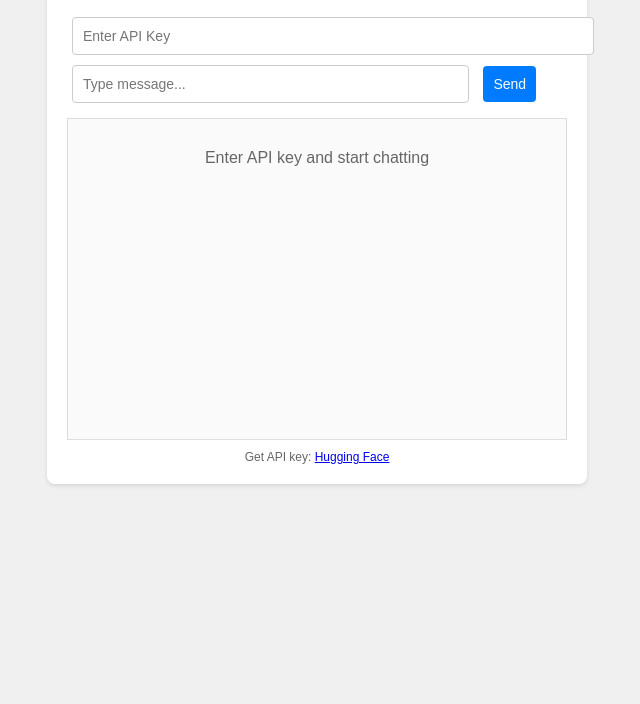
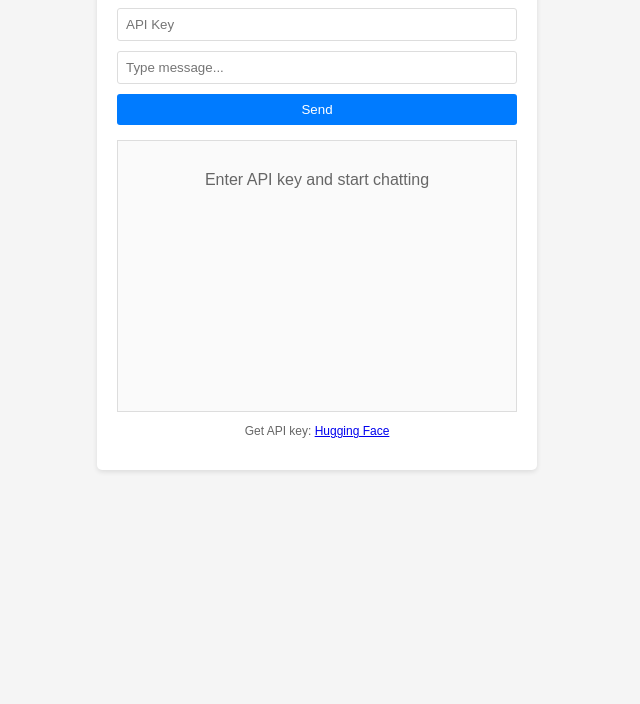
Before and after one commit to muleyananya889-ux/hugging-face, a website: page index.html in a window 1280 px wide. Shown: the part 96-800 px from the top of the page, without its empty margins (323-963 px from the left). Drawn offline with Linux system fonts and the light colour scheme.

Commit message:
Create minimal HTML chat - ultra-simple guaranteed to work

```diff
--- a/index.html
+++ b/index.html
@@ -1,84 +1,26 @@
 <!DOCTYPE html>
 <html>
-
 <head>
-    <title>HF Chat - Simple</title>
+    <title>HF Chat</title>
     <meta charset="UTF-8">
-    <meta name="viewport" content="width=device-width, initial-scale=1.0">
     <style>
-        body {
-            font-family: Arial, sans-serif;
-            background: #f0f0f0;
-            margin: 0;
-            padding: 20px;
-        }
-
-        .container {
-            max-width: 500px;
-            margin: 0 auto;
-            background: white;
-            padding: 20px;
-            border-radius: 8px;
-            box-shadow: 0 2px 4px rgba(0, 0, 0, 0.1);
-        }
-
-        input,
-        button {
-            padding: 10px;
-            margin: 5px;
-            border: 1px solid #ccc;
-            border-radius: 4px;
-            font-size: 14px;
-        }
-
-        button {
-            background: #007bff;
-            color: white;
-            border: none;
-            cursor: pointer;
-        }
-
-        button:hover {
-            background: #0056b3;
-        }
-
-        #chat {
-            height: 300px;
-            border: 1px solid #ddd;
-            padding: 10px;
-            overflow-y: auto;
-            margin: 10px 0;
-            background: #fafafa;
-        }
-
-        .msg {
-            margin: 5px 0;
-            padding: 8px;
-            border-radius: 4px;
-        }
-
-        .user {
-            background: #e3f2fd;
-            text-align: right;
-        }
-
-        .bot {
-            background: #f8f9fa;
-        }
-
-        .loading {
-            color: #666;
-            font-style: italic;
-        }
+        body { font-family: Arial; background: #f5f5f5; margin: 20px; }
+        .container { max-width: 400px; margin: 0 auto; background: white; padding: 20px; border-radius: 5px; box-shadow: 0 2px 5px rgba(0,0,0,0.1); }
+        input, button { padding: 8px; margin: 5px 0; border: 1px solid #ddd; border-radius: 3px; width: 100%; box-sizing: border-box; }
+        button { background: #007bff; color: white; border: none; cursor: pointer; }
+        button:hover { background: #0056b3; }
+        #chat { height: 250px; border: 1px solid #ddd; padding: 10px; overflow-y: auto; margin: 10px 0; background: #fafafa; }
+        .msg { margin: 5px 0; padding: 8px; border-radius: 3px; }
+        .user { background: #e3f2fd; text-align: right; }
+        .bot { background: #f8f9fa; }
     </style>
 </head>
-
 <body>
     <div class="container">
-        <h2>🤖 Hugging Face Chat</h2>
+        <h3>🤖 HF Chat</h3>
 
-        <input type="password" id="key" placeholder="Enter API Key" style="width: 100%">
-        <input type="text" id="msg" placeholder="Type message..." style="width: 75%">
+        <input type="password" id="key" placeholder="API Key">
+        <input type="text" id="msg" placeholder="Type message...">
         <button onclick="send()">Send</button>
 
         <div id="chat">
@@ -87,9 +29,9 @@
             </div>
         </div>
 
-        <div style="text-align: center; margin-top: 10px; font-size: 12px; color: #666;">
+        <p style="text-align: center; font-size: 12px; color: #666;">
             Get API key: <a href="https://huggingface.co/settings/tokens" target="_blank">Hugging Face</a>
-        </div>
+        </p>
     </div>
 
     <script>
@@ -98,7 +40,7 @@
             const msg = document.getElementById('msg').value.trim();
 
             if (!key || !msg) {
-                alert('Please enter API key and message');
+                alert('Enter API key and message');
                 return;
             }
 
@@ -115,8 +57,8 @@
 
             // Show loading
             const loading = document.createElement('div');
-            loading.className = 'msg bot loading';
-            loading.textContent = 'AI is thinking...';
+            loading.className = 'msg bot';
+            loading.textContent = 'AI: Thinking...';
             chat.appendChild(loading);
 
             try {
@@ -128,7 +70,7 @@
                     },
                     body: JSON.stringify({
                         inputs: msg,
-                        parameters: { max_length: 100 }
+                        parameters: { max_length: 50 }
                     })
                 });
 
@@ -150,7 +92,7 @@
                 } else {
                     const errorMsg = document.createElement('div');
                     errorMsg.className = 'msg bot';
-                    errorMsg.textContent = 'Error: ' + (data.error || 'API failed');
+                    errorMsg.textContent = 'AI: Error - ' + (data.error || 'API failed');
                     chat.appendChild(errorMsg);
                 }
 
@@ -160,19 +102,18 @@
                 loading.remove();
                 const netError = document.createElement('div');
                 netError.className = 'msg bot';
-                netError.textContent = 'Network Error: ' + err.message;
+                netError.textContent = 'AI: Network Error - ' + err.message;
                 chat.appendChild(netError);
                 chat.scrollTop = chat.scrollHeight;
             }
         }
 
         // Enter key to send
-        document.getElementById('msg').addEventListener('keypress', function (e) {
+        document.getElementById('msg').addEventListener('keypress', function(e) {
             if (e.key === 'Enter') {
                 send();
             }
         });
     </script>
 </body>
-
 </html>
```
